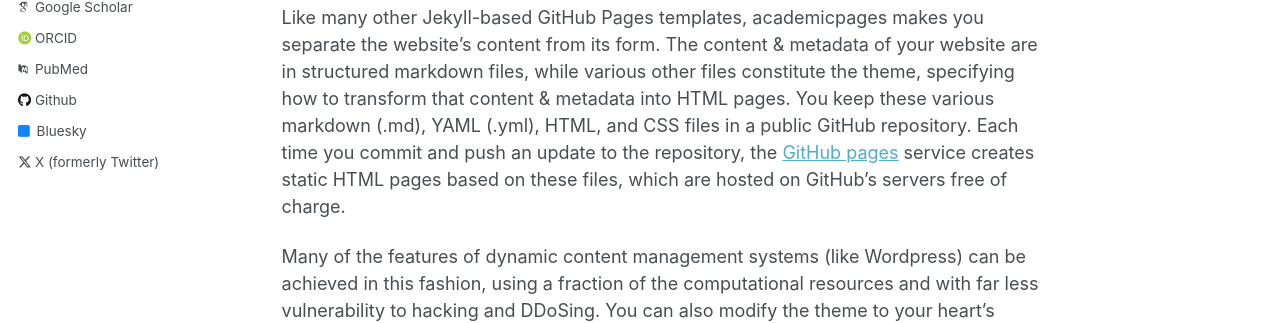
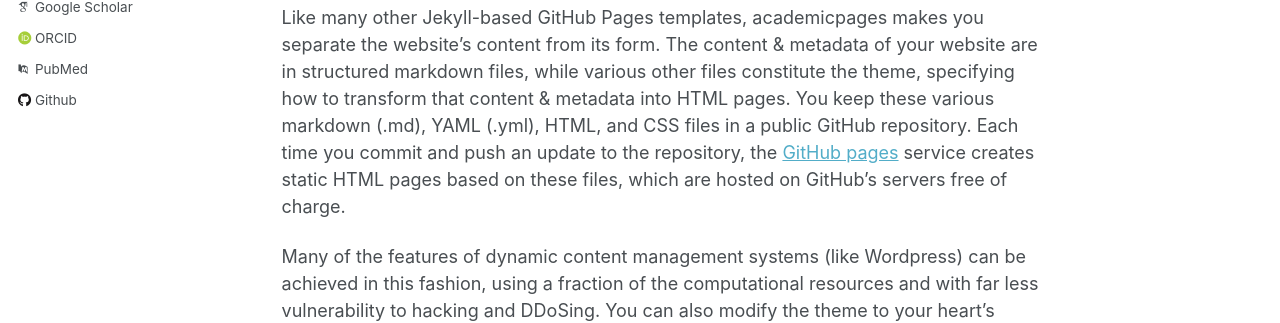
Before and after one commit to ENriqueFRiasM/TEST1, a Jekyll site: the page built from _pages/about.md, in a window 1280 px wide. Shown: the part 494-817 px from the top of the page. Built offline with Jekyll 4.4.1, drawn with Linux system fonts in a browser that asks for light colours; some web fonts are replaced; part of the change alters nothing that is shown.

Commit message:
Update _config.yml

```diff
--- a/_config.yml
+++ b/_config.yml
@@ -42,12 +42,12 @@ author:
   bitbucket        : # Username - Update with your username on the site
   codepen          : # Username
   dribbble         : # Username
-  github           : "academicpages"
+  github           : "https://github.com/ENriqueFRiasM"
   kaggle           : # Username
   stackoverflow    : # User number or user number and name (i.e., use "1" or "1/jeff-atwood")
 
   # Social media
-  bluesky          : "bsky.app" # Replace this with you Bluesky username
+  bluesky          :  # Replace this with you Bluesky username
   facebook         : # Username
   flickr           : # Username
   foursquare       : # Username
@@ -64,7 +64,7 @@ author:
   steam            : # Username
   telegram         : # URL
   tumblr           : # Username
-  twitter          : "UniofOxford"  # Replace this with your X / Twitter handle
+  twitter          : # Replace this with your X / Twitter handle
   vine             : # Username
   weibo            : # Username
   wikipedia        : # Username
```
